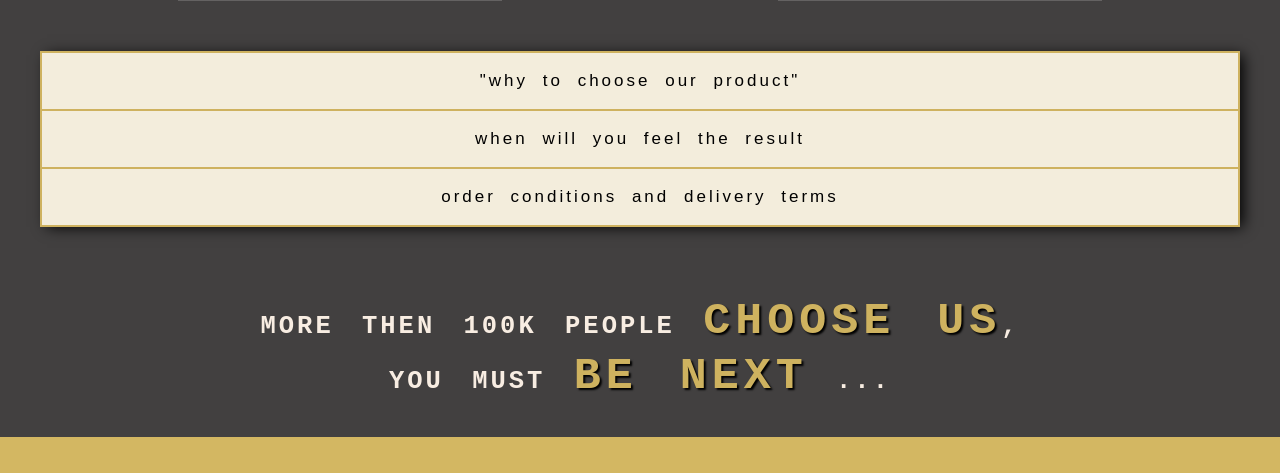
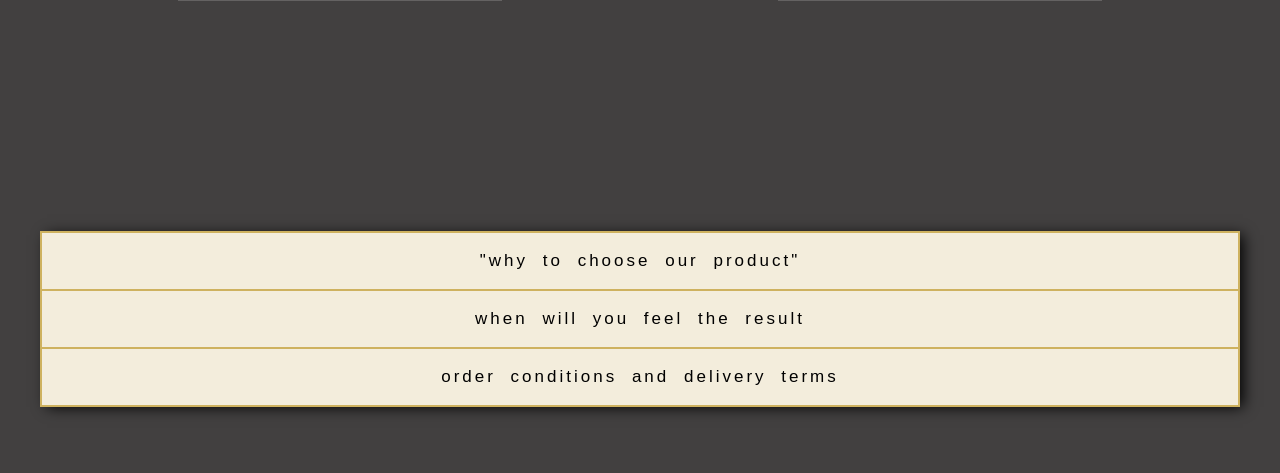
Before and after one commit to Tamo311/T-BEAUTY, a plain HTML site: page index.html in a window 1280 px wide. Shown: the part 6646-7119 px from the top of the page. Drawn offline with nearby package versions, Linux system fonts and the light colour scheme.

Commit message:
Update style.css

```diff
--- a/style.css
+++ b/style.css
@@ -563,7 +563,7 @@ button:hover{
 
 /*===================== FAQ section */
 
-.FAQ_div{
+#FAQ_div{
     padding-top: 180px;
     transition: ease-in-out 1s;
 }
```
